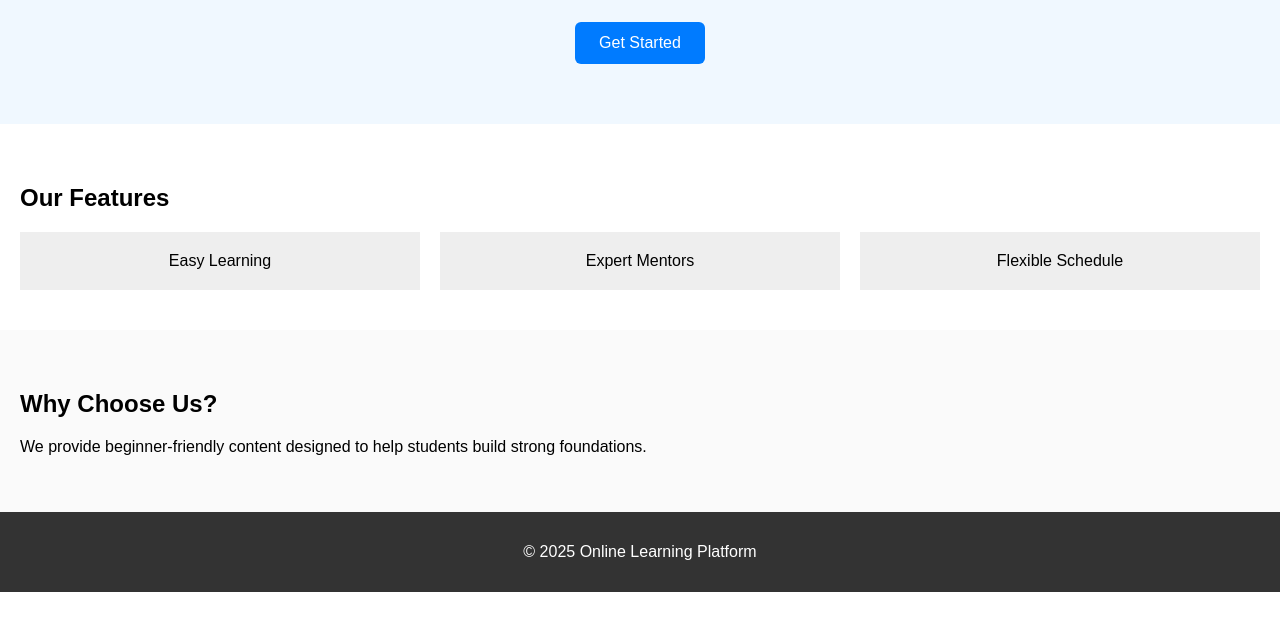
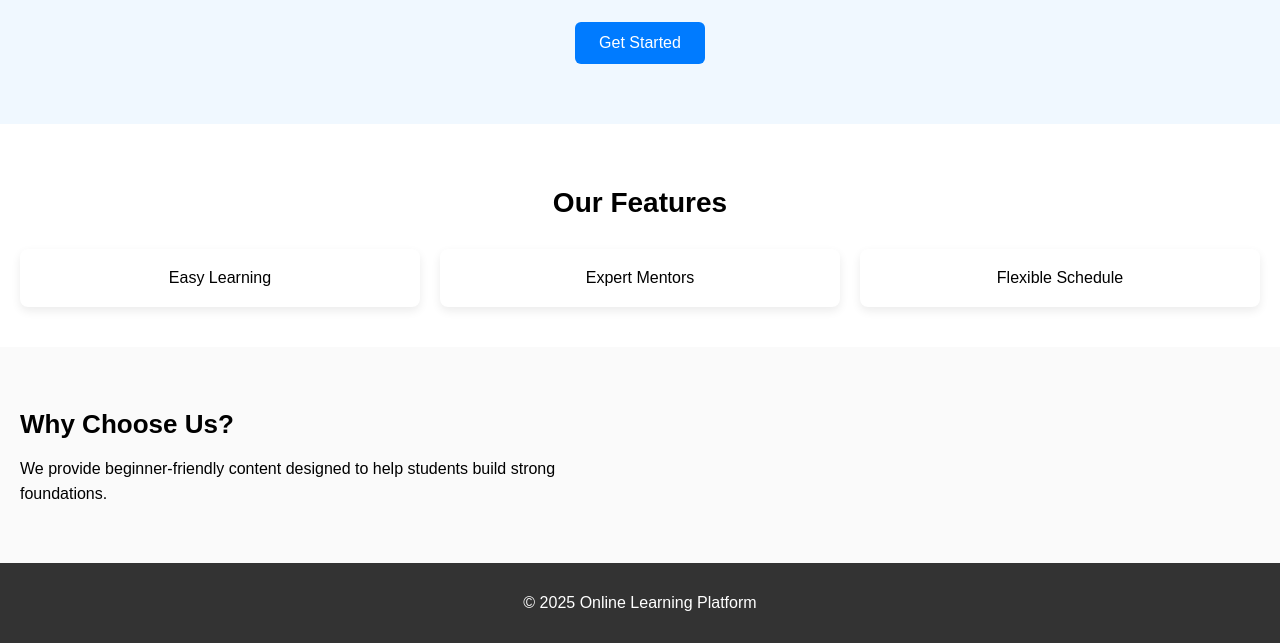
Before and after one commit to kinziiee21/frontend-level1-week3-kinza, a plain HTML site: page index.html in a window 1280 px wide. Shown: the part 227-870 px from the top of the page. Before the commit the page ends 819 px from the top, so only its background shows below. Drawn offline with Linux system fonts and the light colour scheme.

Commit message:
Update style.css

```diff
--- a/style.css
+++ b/style.css
@@ -112,3 +112,42 @@ body {
 .hero button:hover {
     background-color: #0056b3;
 }
+
+/* =========================
+   WEEK 3 - DAY 3
+   Main Content Styling
+========================= */
+
+/* Features section */
+.features h2 {
+    text-align: center;
+    font-size: 28px;
+}
+
+.feature-boxes {
+    margin-top: 30px;
+}
+
+.feature {
+    border-radius: 8px;
+    background-color: #ffffff;
+    box-shadow: 0 4px 10px rgba(0,0,0,0.08);
+    font-size: 16px;
+    transition: transform 0.3s, box-shadow 0.3s;
+}
+
+.feature:hover {
+    transform: translateY(-5px);
+    box-shadow: 0 8px 18px rgba(0,0,0,0.15);
+}
+
+/* Content section */
+.content h2 {
+    font-size: 26px;
+    margin-bottom: 10px;
+}
+
+.content p {
+    max-width: 600px;
+    line-height: 1.6;
+}
```
